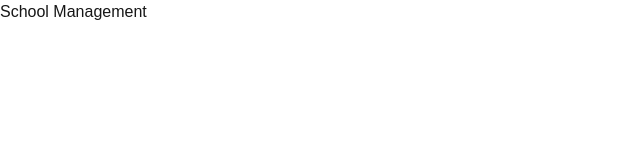
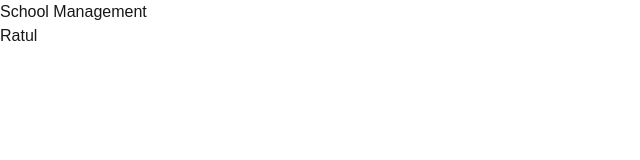
Before and after one commit to saifullah-10/school-management-system-client, a Next.js app: page / in a window 1280 px wide. Shown: the top 160 px of the page, without its empty margins (0-640 px from the left). Built offline with nearby package versions, Linux system fonts and the light colour scheme.

Commit message:
name - shakhawat

```diff
--- a/src/app/layout.tsx
+++ b/src/app/layout.tsx
@@ -27,7 +27,7 @@ export default function RootLayout({
     <html lang="en">
       <body
         className={`${geistSans.variable} ${geistMono.variable} antialiased`}
-      >
+        >
         {children}
       </body>
     </html>
--- a/src/app/page.tsx
+++ b/src/app/page.tsx
@@ -2,6 +2,7 @@ export default function Home() {
   return (
     <div>
       <h1>School Management</h1>
+      <p>Ratul</p>
     </div>
   );
 }
```
